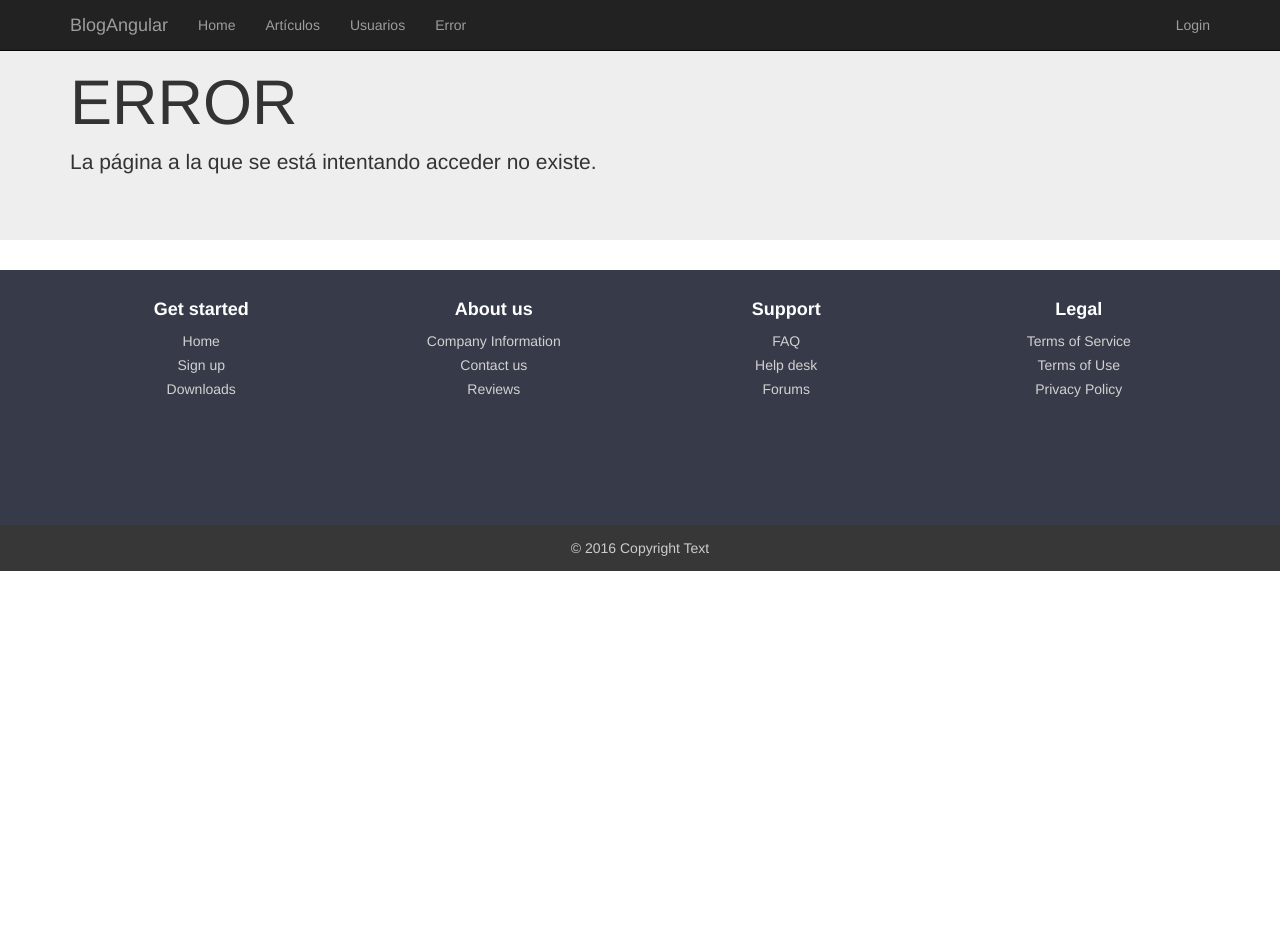
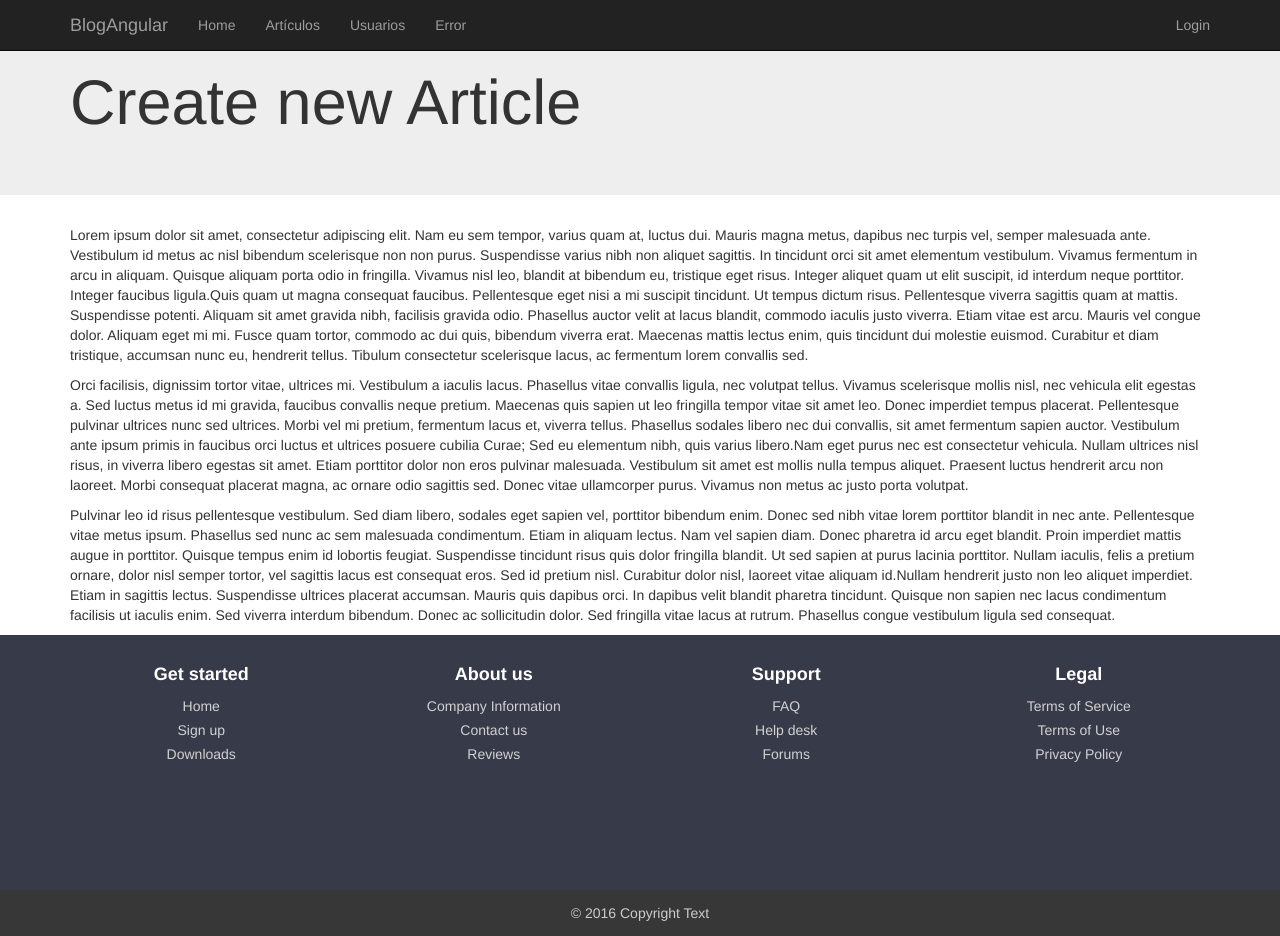
Before and after one commit to vmvalle/BlogAngular, an Angular app: page /articles/new in a window 1280 px wide. Before the commit the page ends 800 px from the top, so only its background shows below. Built offline with nearby package versions, Linux system fonts and the light colour scheme; some icons are missing.

Commit message:
Preparación del componente para crear artículos

```diff
--- a/src/app/app.component.html
+++ b/src/app/app.component.html
@@ -2,7 +2,7 @@
   <nav class="navbar navbar-inverse navbar-fixed-top">
     <div class="container">
       <div class="navbar-header">
-        <a href="home" class="navbar-brand">{{title}}</a>
+        <a [routerLinkActive]="['/home']" class="navbar-brand">{{title}}</a>
       </div>
       <!-- Collection of nav links and other content for toggling -->
       <div id="navbarCollapse" class="collapse navbar-collapse">
--- a/src/app/app.module.ts
+++ b/src/app/app.module.ts
@@ -11,11 +11,13 @@ import { AppComponent } from './app.component';
 import {HomeComponent} from "./components/home.component";
 import {ArticlesListComponent} from "./components/articles-list.component";
 import {ErrorComponent} from "./components/error.component";
+import {ArticleComponent} from "./components/article.component";
 
 @NgModule({
   declarations: [
     AppComponent,
     HomeComponent,
+    ArticleComponent,
     ArticlesListComponent,
     ErrorComponent
   ],
--- a/src/app/app.routing.ts
+++ b/src/app/app.routing.ts
@@ -4,6 +4,7 @@ import {Routes, RouterModule} from '@angular/router';
 
 // Components
 import {HomeComponent} from "./components/home.component";
+import {ArticleComponent} from "./components/article.component";
 import {ArticlesListComponent} from "./components/articles-list.component";
 import {ErrorComponent} from "./components/error.component";
 
@@ -11,6 +12,7 @@ const appRoutes: Routes = [
   {path: '', component: HomeComponent},
   {path: 'home', component: HomeComponent},
   {path: 'articles', component: ArticlesListComponent},
+  {path: 'articles/new', component: ArticleComponent},
   // Rutas que no existen, siempre debe ser la última declaración
   {path: '**', component: ErrorComponent}
 ];
--- /dev/null
+++ b/src/app/components/article.component.ts
@@ -0,0 +1,19 @@
+import {Component, OnInit} from '@angular/core';
+
+
+@Component({
+  selector: 'article-add',
+  templateUrl: '../views/article-add.html'
+})
+export class ArticleComponent implements OnInit {
+  public title: string;
+  public subTitle: string;
+
+  constructor() {
+    this.title = 'Create new Article';
+  }
+
+  ngOnInit() {
+    console.log('Se ha cargado el componente ARTICLE');
+  }
+}
--- /dev/null
+++ b/src/app/views/article-add.html
@@ -0,0 +1,10 @@
+<div class="jumbotron">
+  <div class="container">
+    <h1>{{title}}</h1>
+  </div>
+</div>
+<div class="container">
+  <p>Lorem ipsum dolor sit amet, consectetur adipiscing elit. Nam eu sem tempor, varius quam at, luctus dui. Mauris magna metus, dapibus nec turpis vel, semper malesuada ante. Vestibulum id metus ac nisl bibendum scelerisque non non purus. Suspendisse varius nibh non aliquet sagittis. In tincidunt orci sit amet elementum vestibulum. Vivamus fermentum in arcu in aliquam. Quisque aliquam porta odio in fringilla. Vivamus nisl leo, blandit at bibendum eu, tristique eget risus. Integer aliquet quam ut elit suscipit, id interdum neque porttitor. Integer faucibus ligula.Quis quam ut magna consequat faucibus. Pellentesque eget nisi a mi suscipit tincidunt. Ut tempus dictum risus. Pellentesque viverra sagittis quam at mattis. Suspendisse potenti. Aliquam sit amet gravida nibh, facilisis gravida odio. Phasellus auctor velit at lacus blandit, commodo iaculis justo viverra. Etiam vitae est arcu. Mauris vel congue dolor. Aliquam eget mi mi. Fusce quam tortor, commodo ac dui quis, bibendum viverra erat. Maecenas mattis lectus enim, quis tincidunt dui molestie euismod. Curabitur et diam tristique, accumsan nunc eu, hendrerit tellus. Tibulum consectetur scelerisque lacus, ac fermentum lorem convallis sed.</p>
+  <p>Orci facilisis, dignissim tortor vitae, ultrices mi. Vestibulum a iaculis lacus. Phasellus vitae convallis ligula, nec volutpat tellus. Vivamus scelerisque mollis nisl, nec vehicula elit egestas a. Sed luctus metus id mi gravida, faucibus convallis neque pretium. Maecenas quis sapien ut leo fringilla tempor vitae sit amet leo. Donec imperdiet tempus placerat. Pellentesque pulvinar ultrices nunc sed ultrices. Morbi vel mi pretium, fermentum lacus et, viverra tellus. Phasellus sodales libero nec dui convallis, sit amet fermentum sapien auctor. Vestibulum ante ipsum primis in faucibus orci luctus et ultrices posuere cubilia Curae; Sed eu elementum nibh, quis varius libero.Nam eget purus nec est consectetur vehicula. Nullam ultrices nisl risus, in viverra libero egestas sit amet. Etiam porttitor dolor non eros pulvinar malesuada. Vestibulum sit amet est mollis nulla tempus aliquet. Praesent luctus hendrerit arcu non laoreet. Morbi consequat placerat magna, ac ornare odio sagittis sed. Donec vitae ullamcorper purus. Vivamus non metus ac justo porta volutpat.</p>
+  <p>Pulvinar leo id risus pellentesque vestibulum. Sed diam libero, sodales eget sapien vel, porttitor bibendum enim. Donec sed nibh vitae lorem porttitor blandit in nec ante. Pellentesque vitae metus ipsum. Phasellus sed nunc ac sem malesuada condimentum. Etiam in aliquam lectus. Nam vel sapien diam. Donec pharetra id arcu eget blandit. Proin imperdiet mattis augue in porttitor. Quisque tempus enim id lobortis feugiat. Suspendisse tincidunt risus quis dolor fringilla blandit. Ut sed sapien at purus lacinia porttitor. Nullam iaculis, felis a pretium ornare, dolor nisl semper tortor, vel sagittis lacus est consequat eros. Sed id pretium nisl. Curabitur dolor nisl, laoreet vitae aliquam id.Nullam hendrerit justo non leo aliquet imperdiet. Etiam in sagittis lectus. Suspendisse ultrices placerat accumsan. Mauris quis dapibus orci. In dapibus velit blandit pharetra tincidunt. Quisque non sapien nec lacus condimentum facilisis ut iaculis enim. Sed viverra interdum bibendum. Donec ac sollicitudin dolor. Sed fringilla vitae lacus at rutrum. Phasellus congue vestibulum ligula sed consequat.</p>
+</div>
--- a/src/app/views/articles-list.html
+++ b/src/app/views/articles-list.html
@@ -7,7 +7,7 @@
   <!-- Nuevo Artículo -->
   <div>
     <!-- Si llevase parámetros: [routerLink]="['/delete]', article.id]" -->
-    <a class="btn btn-md btn-success" [routerLink]="['/newArticle']">New Article</a>
+    <a class="btn btn-md btn-success" [routerLink]="['/articles/new']">New Article</a>
   </div>
   <hr>
   <!-- Listado de Artículos -->
```
